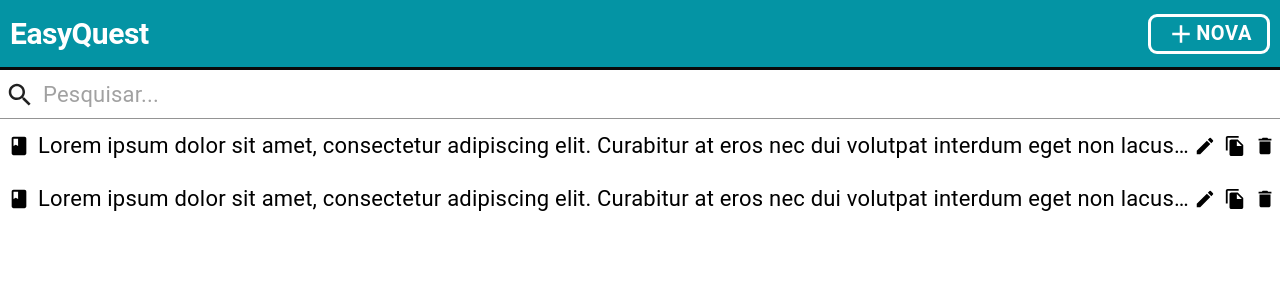
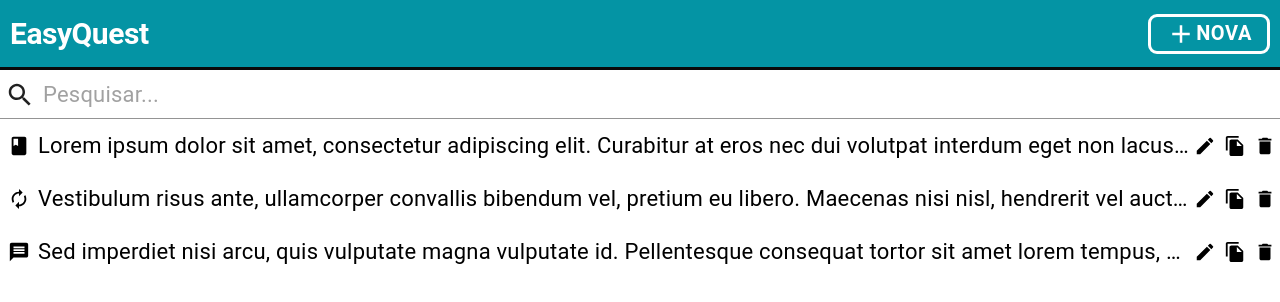
Before and after one commit to pauloafpjunior/easyquest, a React (Create React App) app in the folder easyquest/: page / in a window 1280 px wide. Shown: the top 302 px of the page. Built offline with nearby package versions, Linux system fonts and the light colour scheme.

Commit message:
add filter and new icons

```diff
--- a/easyquest/src/features/questionList/QuestionLine.jsx
+++ b/easyquest/src/features/questionList/QuestionLine.jsx
@@ -1,6 +1,7 @@
 import React from 'react';
 import { Grid, makeStyles, Typography } from '@material-ui/core';
-import { Book, Edit, FileCopy, Delete } from '@material-ui/icons';
+import { Book, Edit, FileCopy, Delete, Message, Autorenew } from '@material-ui/icons';
+import { questionType } from '../../shared/Contants';
 
 const useStyles = makeStyles({
   container: {
@@ -28,9 +29,20 @@
 
 export default ({ question }) => {
   const style = useStyles();
+  const getIcon = () => {
+    switch (question.type) {
+      case questionType.multiple:
+        return <Message className={style.typeIcon} />;
+      case questionType.trueFalse:
+        return <Autorenew className={style.typeIcon} />;
+      case questionType.descritive:
+      default:
+        return <Book className={style.typeIcon} />;
+    }
+  };
   return (
     <Grid className={style.container}>
-      <Book className={style.typeIcon} />
+      {getIcon()}
       <Typography noWrap className={style.description}>
         {question.description}
       </Typography>
--- a/easyquest/src/features/questionList/QuestionList.jsx
+++ b/easyquest/src/features/questionList/QuestionList.jsx
@@ -1,8 +1,9 @@
 import { Button, Input, Grid, InputAdornment, makeStyles } from '@material-ui/core';
-import React, { useState } from 'react';
+import React, { useState, useEffect } from 'react';
 import { Add, Search } from '@material-ui/icons';
 import Header from '../../shared/components/Header';
 import QuestionLine from './QuestionLine';
+import { questionType } from '../../shared/Contants';
 
 const useStyles = makeStyles({
   container: {
@@ -20,18 +21,37 @@
 
 export default () => {
   const classes = useStyles();
+  const [filteredQuestions, setFilteredQuestions] = useState([]);
+  const [filter, setFilter] = useState('');
   const [questions] = useState([
     {
-      type: 'multiple',
+      type: questionType.descritive,
       description:
         'Lorem ipsum dolor sit amet, consectetur adipiscing elit. Curabitur at eros nec dui volutpat interdum eget non lacus. Lorem ipsum dolor sit amet, consectetur adipiscing elit. Pellentesque id rutrum justo.',
     },
     {
-      type: 'true/false',
+      type: questionType.trueFalse,
       description:
-        'Lorem ipsum dolor sit amet, consectetur adipiscing elit. Curabitur at eros nec dui volutpat interdum eget non lacus. Lorem ipsum dolor sit amet, consectetur adipiscing elit. Pellentesque id rutrum justo.',
+        'Vestibulum risus ante, ullamcorper convallis bibendum vel, pretium eu libero. Maecenas nisi nisl, hendrerit vel auctor quis, mattis pellentesque elit. Fusce nec mi ac nulla lobortis dapibus in non erat. Etiam sodales justo nec congue blandit.',
+    },
+    {
+      type: questionType.multiple,
+      description:
+        'Sed imperdiet nisi arcu, quis vulputate magna vulputate id. Pellentesque consequat tortor sit amet lorem tempus, vel dignissim risus varius.',
     },
   ]);
+
+  useEffect(() => {
+    if (filter) {
+      setFilteredQuestions(
+        questions.filter((question) =>
+          question.description.toLowerCase().includes(filter.toLowerCase())
+        )
+      );
+    } else {
+      setFilteredQuestions(questions);
+    }
+  }, [questions, filter]);
 
   return (
     <Grid className={classes.container}>
@@ -43,6 +63,7 @@
       </Header>
       <Input
         fullWidth
+        onChange={(e) => setFilter(e.target.value)}
         startAdornment={
           <InputAdornment position="start">
             <Search className={classes.icon} />
@@ -51,7 +72,7 @@
         className={classes.input}
         placeholder="Pesquisar..."
       />
-      {questions.map((question) => (
+      {filteredQuestions.map((question) => (
         <QuestionLine question={question} />
       ))}
     </Grid>
--- a/easyquest/src/shared/Contants.js
+++ b/easyquest/src/shared/Contants.js
@@ -1,3 +1,9 @@
 export const components = {
   questionList: 'QUESTION_LIST',
 };
+
+export const questionType = {
+  descritive: 'DESCRITIVE',
+  multiple: 'MULTIPLE',
+  trueFalse: 'TRUE/FALSE',
+};
```
